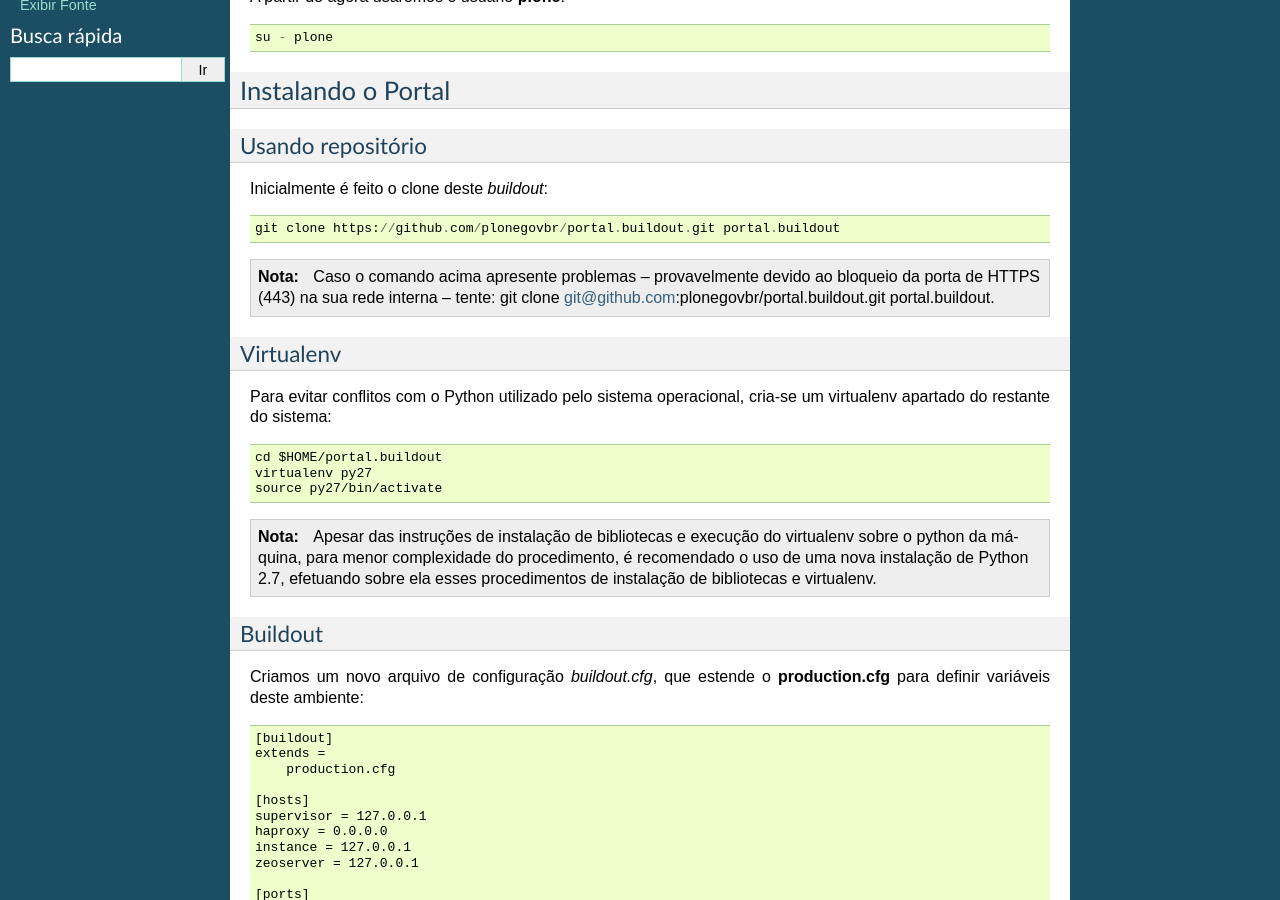
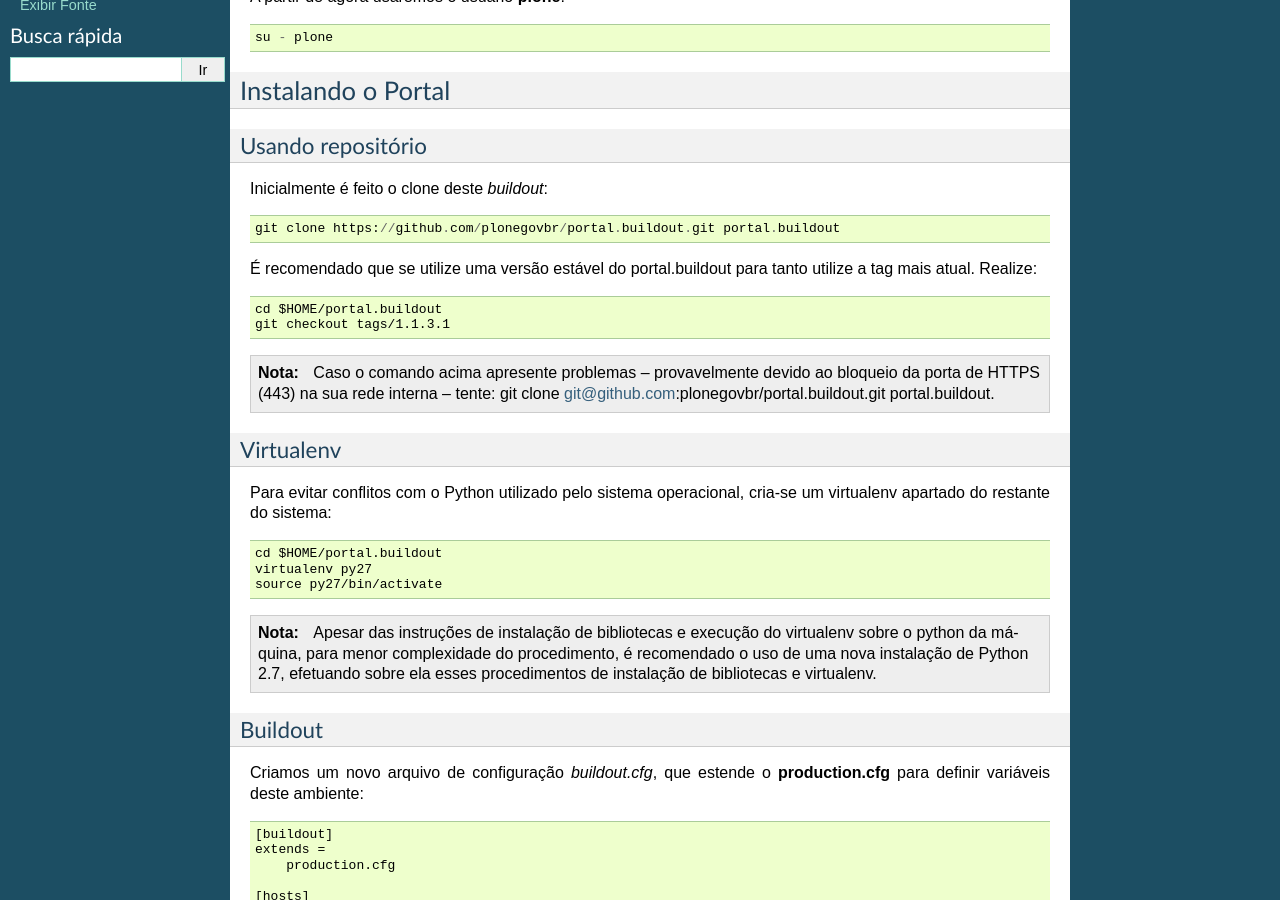
Before and after one commit to plonegovbr/portal.buildout, a Sphinx documentation site: the page built from docs/producao.rst, in a window 1280 px wide and 900 px high, scrolled down 467 px. Built offline with Sphinx 7.4.7, drawn with Linux system fonts in a browser that asks for light colours.

Commit message:
Adicionando procedimento para checkout de tags #34

```diff
--- a/docs/producao.rst
+++ b/docs/producao.rst
@@ -42,6 +42,11 @@ Inicialmente é feito o clone deste *buildout*:
 
     git clone https://github.com/plonegovbr/portal.buildout.git portal.buildout
 
+É recomendado que se utilize uma versão estável do portal.buildout para tanto utilize a tag mais atual. Realize:
+::
+
+    cd $HOME/portal.buildout
+    git checkout tags/1.1.3.1
 
 .. note :: Caso o comando acima apresente problemas -- provavelmente devido ao
            bloqueio da porta de HTTPS (443) na sua rede interna -- tente:
```
